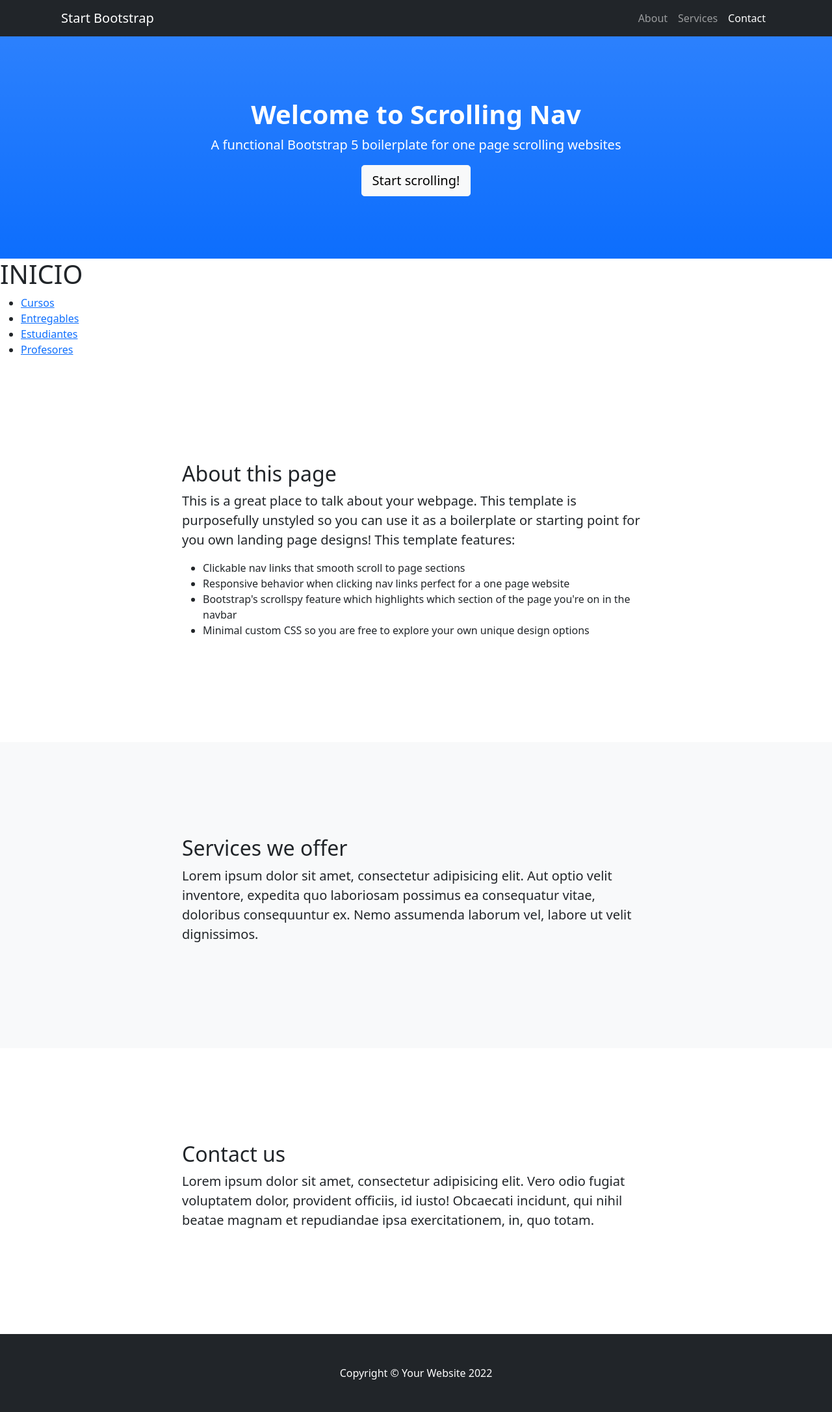
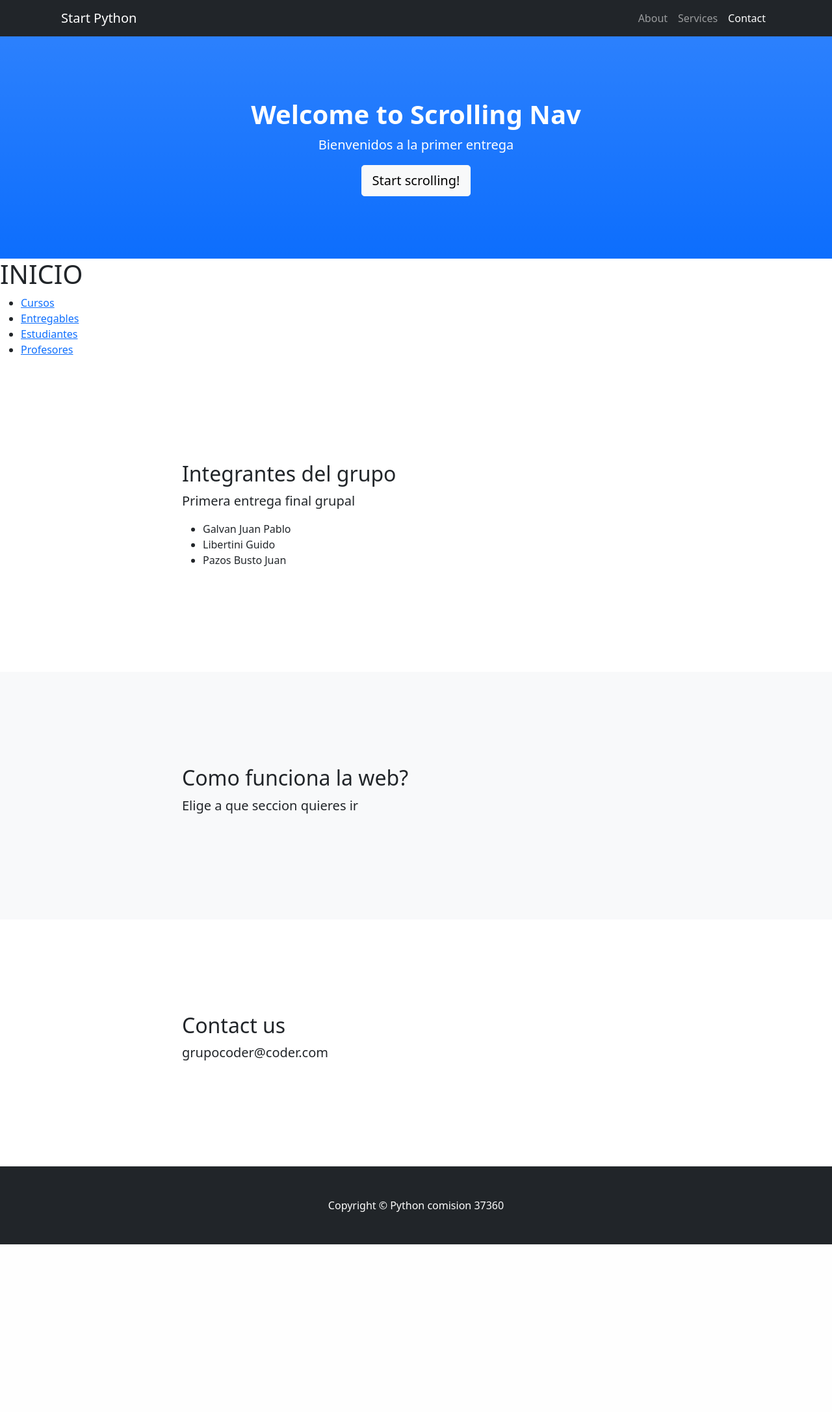
Before and after one commit to Cepk5/Entrega1LibertiniPazosGalvan, a Django app: page /AppGrupo/ in a window 1280 px wide. Shown: the whole page at 65% size. After the commit the page ends 1915 px from the top, so only its background shows below. Run offline with Django 4.2, Linux system fonts and the light colour scheme; some libraries are stand-ins or nearby versions.

Commit message:
Modificaciones template padre
Author:    Cepk5 <glibertini@gmail.com>

```diff
--- a/AppGrupo/templates/AppGrupo/inicio.html
+++ b/AppGrupo/templates/AppGrupo/inicio.html
@@ -3,7 +3,7 @@
 {% load static %}
 
 {% block contenidoQueCambia %}
-    <h1>INICIO</h1>
+    <h1 class="inicio_coder">INICIO</h1>
 
 <ul>
     <li><a href="cursos">Cursos</a></li>
--- a/AppGrupo/templates/AppGrupo/padre.html
+++ b/AppGrupo/templates/AppGrupo/padre.html
@@ -15,7 +15,7 @@
         <!-- Navigation-->
         <nav class="navbar navbar-expand-lg navbar-dark bg-dark fixed-top" id="mainNav">
             <div class="container px-4">
-                <a class="navbar-brand" href="#page-top">Start Bootstrap</a>
+                <a class="navbar-brand" href="#page-top">Start Python</a>
                 <button class="navbar-toggler" type="button" data-bs-toggle="collapse" data-bs-target="#navbarResponsive" aria-controls="navbarResponsive" aria-expanded="false" aria-label="Toggle navigation"><span class="navbar-toggler-icon"></span></button>
                 <div class="collapse navbar-collapse" id="navbarResponsive">
                     <ul class="navbar-nav ms-auto">
@@ -30,7 +30,7 @@
         <header class="bg-primary bg-gradient text-white">
             <div class="container px-4 text-center">
                 <h1 class="fw-bolder">Welcome to Scrolling Nav</h1>
-                <p class="lead">A functional Bootstrap 5 boilerplate for one page scrolling websites</p>
+                <p class="lead">Bienvenidos a la primer entrega</p>
                 <a class="btn btn-lg btn-light" href="#about">Start scrolling!</a>
             </div>
         </header>
@@ -44,13 +44,12 @@
             <div class="container px-4">
                 <div class="row gx-4 justify-content-center">
                     <div class="col-lg-8">
-                        <h2>About this page</h2>
-                        <p class="lead">This is a great place to talk about your webpage. This template is purposefully unstyled so you can use it as a boilerplate or starting point for you own landing page designs! This template features:</p>
+                        <h2>Integrantes del grupo</h2>
+                        <p class="lead">Primera entrega final grupal</p>
                         <ul>
-                            <li>Clickable nav links that smooth scroll to page sections</li>
-                            <li>Responsive behavior when clicking nav links perfect for a one page website</li>
-                            <li>Bootstrap's scrollspy feature which highlights which section of the page you're on in the navbar</li>
-                            <li>Minimal custom CSS so you are free to explore your own unique design options</li>
+                            <li>Galvan Juan Pablo</li>
+                            <li>Libertini Guido</li>
+                            <li>Pazos Busto Juan</li>
                         </ul>
                     </div>
                 </div>
@@ -61,8 +60,8 @@
             <div class="container px-4">
                 <div class="row gx-4 justify-content-center">
                     <div class="col-lg-8">
-                        <h2>Services we offer</h2>
-                        <p class="lead">Lorem ipsum dolor sit amet, consectetur adipisicing elit. Aut optio velit inventore, expedita quo laboriosam possimus ea consequatur vitae, doloribus consequuntur ex. Nemo assumenda laborum vel, labore ut velit dignissimos.</p>
+                        <h2>Como funciona la web?</h2>
+                        <p class="lead">Elige a que seccion quieres ir</p>
                     </div>
                 </div>
             </div>
@@ -73,14 +72,14 @@
                 <div class="row gx-4 justify-content-center">
                     <div class="col-lg-8">
                         <h2>Contact us</h2>
-                        <p class="lead">Lorem ipsum dolor sit amet, consectetur adipisicing elit. Vero odio fugiat voluptatem dolor, provident officiis, id iusto! Obcaecati incidunt, qui nihil beatae magnam et repudiandae ipsa exercitationem, in, quo totam.</p>
+                        <p class="lead">grupocoder@coder.com</p>
                     </div>
                 </div>
             </div>
         </section>
         <!-- Footer-->
         <footer class="py-5 bg-dark">
-            <div class="container px-4"><p class="m-0 text-center text-white">Copyright &copy; Your Website 2022</p></div>
+            <div class="container px-4"><p class="m-0 text-center text-white">Copyright &copy; Python comision 37360</p></div>
         </footer>
         <!-- Bootstrap core JS-->
         <script src="https://cdn.jsdelivr.net/npm/bootstrap@5.1.3/dist/js/bootstrap.bundle.min.js"></script>
```
